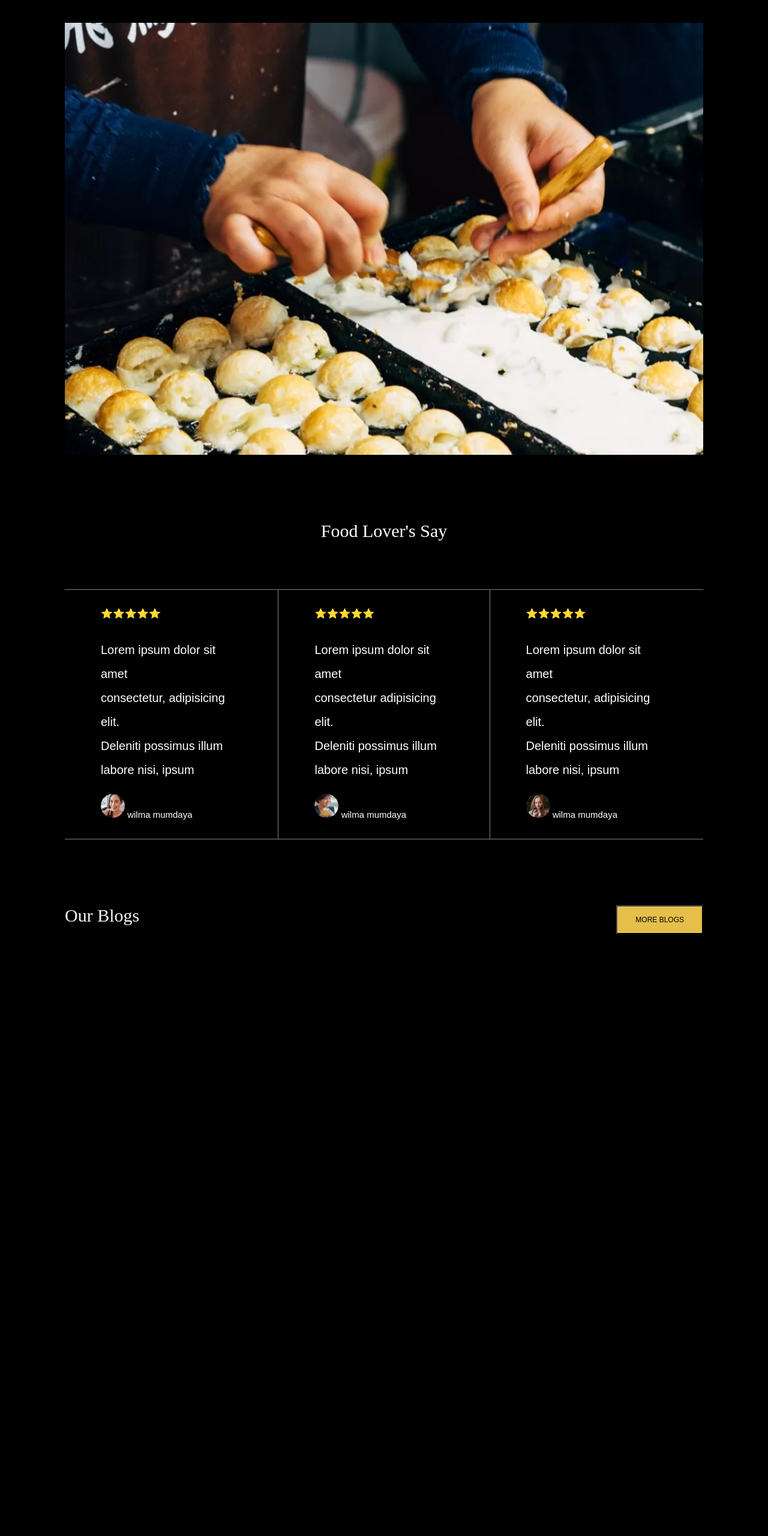
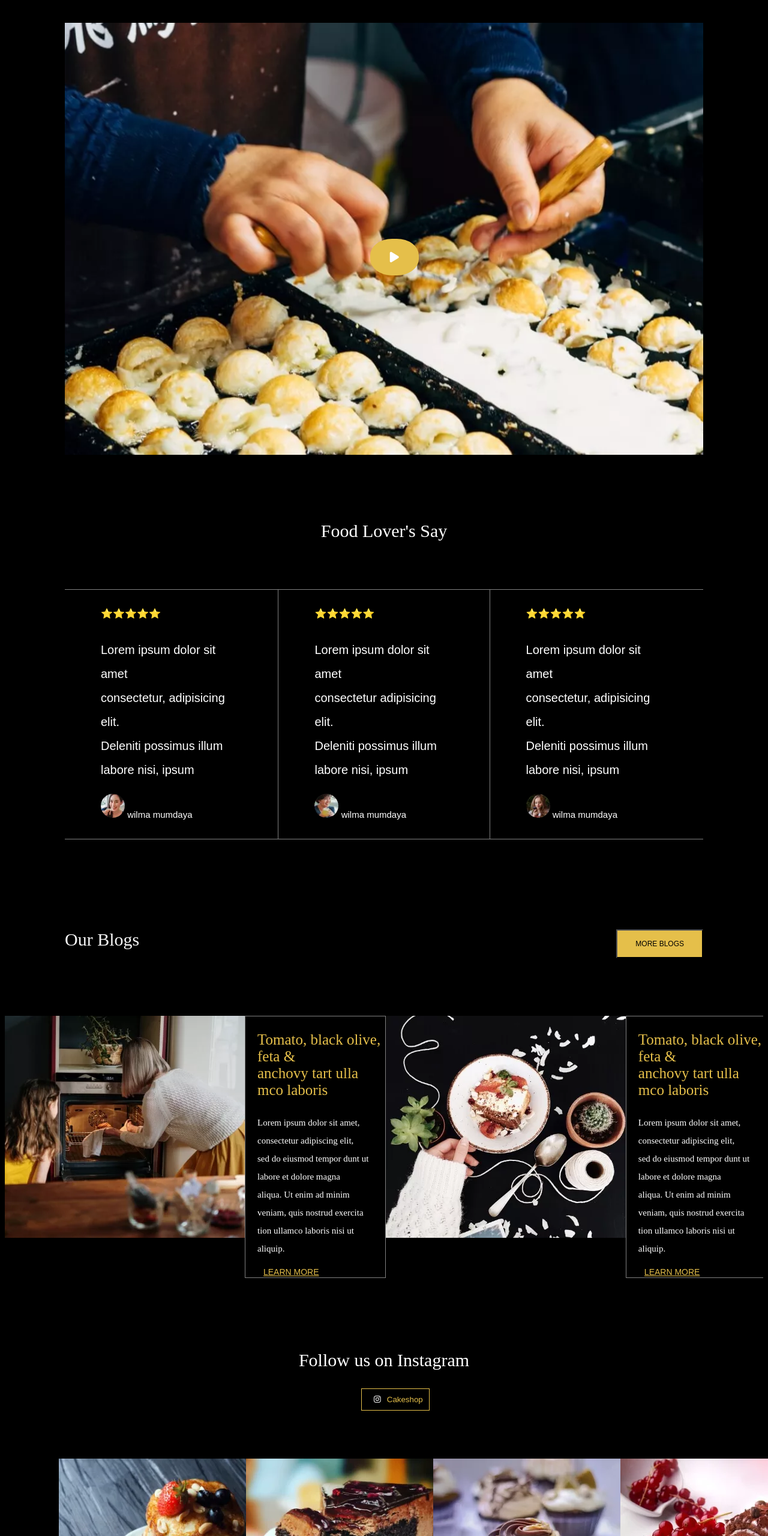
Before and after one commit to Abdulrehmanansari7/Cake-Shop, a plain HTML site: page index.html in a window 1280 px wide. Shown: the part 2411-4971 px from the top of the page at 60% size. Before the commit the page ends 3992 px from the top, so only its background shows below. Drawn offline with Linux system fonts and the light colour scheme.

Commit message:
cakeshop

```diff
--- a/index.html
+++ b/index.html
@@ -13,9 +13,9 @@
 <body>
     <section class="flex">
         <div class="left-head">
-            <i class="fa-brands fa-facebook"></i>
-            <i class="fa-brands fa-instagram"></i>
-            <i class="fa-brands fa-twitter"></i>
+            <i class="fa-brands fa-facebook Facebook"></i>
+            <i class="fa-brands fa-instagram Instagram"></i>
+            <i class="fa-brands fa-twitter Twitter"></i>
         </div>
 
         <div class="mid-head">
@@ -74,6 +74,11 @@
         </div>
     </section>
     <section class="video">
+        <a href="https://youtu.be/mj84XhMwKwk?si=WG64r0bLNb8-Hf44" target="_blank">
+            <button class="video-button" >
+                <i class="fa-solid fa-play fa-xl"></i>
+            </button>
+        </a>
     </section>
     <div class="grid-3-head">
         Food Lover's Say
@@ -82,29 +87,55 @@
         <div class="grid-border-1">⭐⭐⭐⭐⭐
             <p class="client-para">Lorem ipsum dolor sit amet <br>consectetur, adipisicing elit.<br> Deleniti
                 possimus illum <br>labore nisi, ipsum </p>
-                <img src="images/customer1.png.webp" alt=""><span class="span1"> wilma mumdaya</span>
+            <img src="images/customer1.png.webp" alt=""><span class="span1"> wilma mumdaya</span>
         </div>
         <div class="grid-border">⭐⭐⭐⭐⭐
             <p class="client-para">Lorem ipsum dolor sit amet <br>consectetur adipisicing elit.<br> Deleniti
                 possimus illum <br>labore nisi, ipsum </p>
-                <img src="images/customer2.png.webp" alt=""><span class="span1"> wilma mumdaya</span>
+            <img src="images/customer2.png.webp" alt=""><span class="span1"> wilma mumdaya</span>
         </div>
         <div class="grid-border-1">⭐⭐⭐⭐⭐
             <p class="client-para">Lorem ipsum dolor sit amet <br>consectetur, adipisicing elit.<br> Deleniti
                 possimus illum <br>labore nisi, ipsum </p>
-                <img src="images/customer3.png.webp" alt=""><span class="span1"> wilma mumdaya</span>
+            <img src="images/customer3.png.webp" alt=""><span class="span1"> wilma mumdaya</span>
         </div>
     </section>
     <section class="second-nav">
         <p class="side-head">Our Blogs</p>
         <div>
             <button class="side-btn">MORE BLOGS</button>
-            </div>
+        </div>
+    </section>
+    <section class="Blogs">
+        <div>
+            <img src="images/blog1.jpg.webp">
+        </div>
+        <div class="second-blog">
+            <p class="blog-1">Tomato, black olive, feta &<br> anchovy tart ulla mco laboris</p>
+            <p class="sub-blog-1">Lorem ipsum dolor sit amet, consectetur adipiscing elit,<br> sed do eiusmod tempor dunt ut labore et dolore
+                magna<br> aliqua. Ut enim ad minim veniam, quis nostrud exercita<br> tion ullamco laboris nisi ut aliquip.</p>
+            <a class="link">LEARN MORE</a>
+        </div>
+        <div>
+            <img src="images/blog2.jpg.webp">
+        </div>
+        <div class="second-blogs">
+            <p class="blog-1">Tomato, black olive, feta &<br> anchovy tart ulla mco laboris</p>
+            <p class="sub-blog-1">Lorem ipsum dolor sit amet, consectetur adipiscing elit,<br> sed do eiusmod tempor dunt ut labore et dolore
+                magna<br> aliqua. Ut enim ad minim veniam, quis nostrud exercita<br> tion ullamco laboris nisi ut aliquip.</p>
+            <a class="link">LEARN MORE</a>
+        </div>
     </section>
     <section>
-
+        <p class="insta">Follow us on Instagram</p>
+        <button class="btn-insta"> <i class="fa-brands fa-instagram "></i>Cakeshop</button>
     </section>
-
+    <section class="instra-flex">
+         <img src="images/instra1.jpg.webp">
+         <img src="images/instra2.jpg.webp">
+         <img src="images/instra3.jpg.webp">
+         <img src="images/instra4.jpg.webp">
+    </section>
 </body>
 
 </html>
--- a/style.css
+++ b/style.css
@@ -9,6 +9,25 @@ body{
     margin-left: 30px;
     margin-top: 50px;
 }
+.Facebook:hover {
+    transform: scaleX(-1);
+    transition: transform 0.5s;
+    color: #E5BF4A;
+    cursor: pointer;
+}
+.Instagram:hover {
+    transform: scaleX(-1);
+    transition: transform 0.5s;
+    color: #E5BF4A;
+    cursor: pointer;
+}
+.Twitter:hover {
+    transform: scaleX(-1);
+    transition: transform 0.5s;
+    color: #E5BF4A;
+    cursor: pointer;
+}
+
 i{
     color: white;
     margin: 0px 10px;
@@ -30,6 +49,10 @@ i{
     padding: 15px;
     font-size: 15px;
 }
+.btn:hover {
+    background-color: #E5BF4A;
+    color: white;
+}
 .sticky{
     position: sticky;
     top: 0;
@@ -40,6 +63,9 @@ i{
     text-align: center;
     margin-top: 40px;
     width: 100%;
+}
+.second-head a:hover {
+    color: #E5BF4A;
 }
 a{
     text-decoration: none;
@@ -68,6 +94,11 @@ a{
     border: 1px solid #E5BF4A;
     padding:20px 30px;
     margin-left: 90px;
+}
+.order:hover {
+    background-color: transparent;
+    color: #E5BF4A;
+    border: 2px solid #E5BF4A;
 }
 .slogan{
     color: white;
@@ -111,6 +142,21 @@ span{
     height: 90vh;
     margin: 50px 100px;
 }
+.video-button{
+    position: relative;
+    top: 50%;
+    left: 45%;
+    border-radius: 45%;
+    border: solid #E5BF4A;
+    padding: 20px;
+    background-color: #E5BF4A;
+    cursor: pointer;
+}
+.video-button:hover{
+    background-color: red;
+    border: 2px solid black;
+    left: 45%;
+}
 .grid-3-head{
     color: white;
     font-size: 30px;
@@ -150,11 +196,62 @@ span{
     font-size: 30px;
     font-family: 'Times New Roman', Times, serif;
     margin-left: 100px;
+    margin-top: 70px;
 }
 .side-btn{
-    margin-top: 30px;
+    margin-top: 70px;
     background-color: #E5BF4A;
     font-size: 12px;
     margin-right: 100px;
     padding: 15px 30px;
 }
+.blog-1{
+    color: #E5BF4A;
+    font-size: 25px;
+    padding-left: 20px;
+}
+.second-blog{
+    border: 1px solid gray;
+}
+.sub-blog-1{
+    color: white;
+    font-size: 15px;
+    padding: 0px 20px;
+    line-height: 30px;
+}
+.link{
+    color: #E5BF4A;
+    text-decoration-line: underline;
+}
+.Blogs{
+    display: flex;
+    margin-top: 80px;
+}
+.second-blogs{
+    width: 367px;
+    border-top: 1px solid gray;
+    border-bottom: 1px solid gray;
+    border-left: 1px solid gray;
+}
+.insta{
+    color: white;
+    text-align: center;
+    font-size: 30px;
+    margin-top: 120px;
+}
+.btn-insta{
+    border: 1px solid #E5BF4A;
+    background-color: black;
+    color: #E5BF4A;
+    padding: 10px;
+    justify-content: center;
+    margin-left: 47%;
+}
+.insta-btn{
+    color: #E5BF4A;
+}
+.instra-flex{
+    display: flex;
+    justify-content: space-between;
+    margin: 80px 90px;
+}
```
